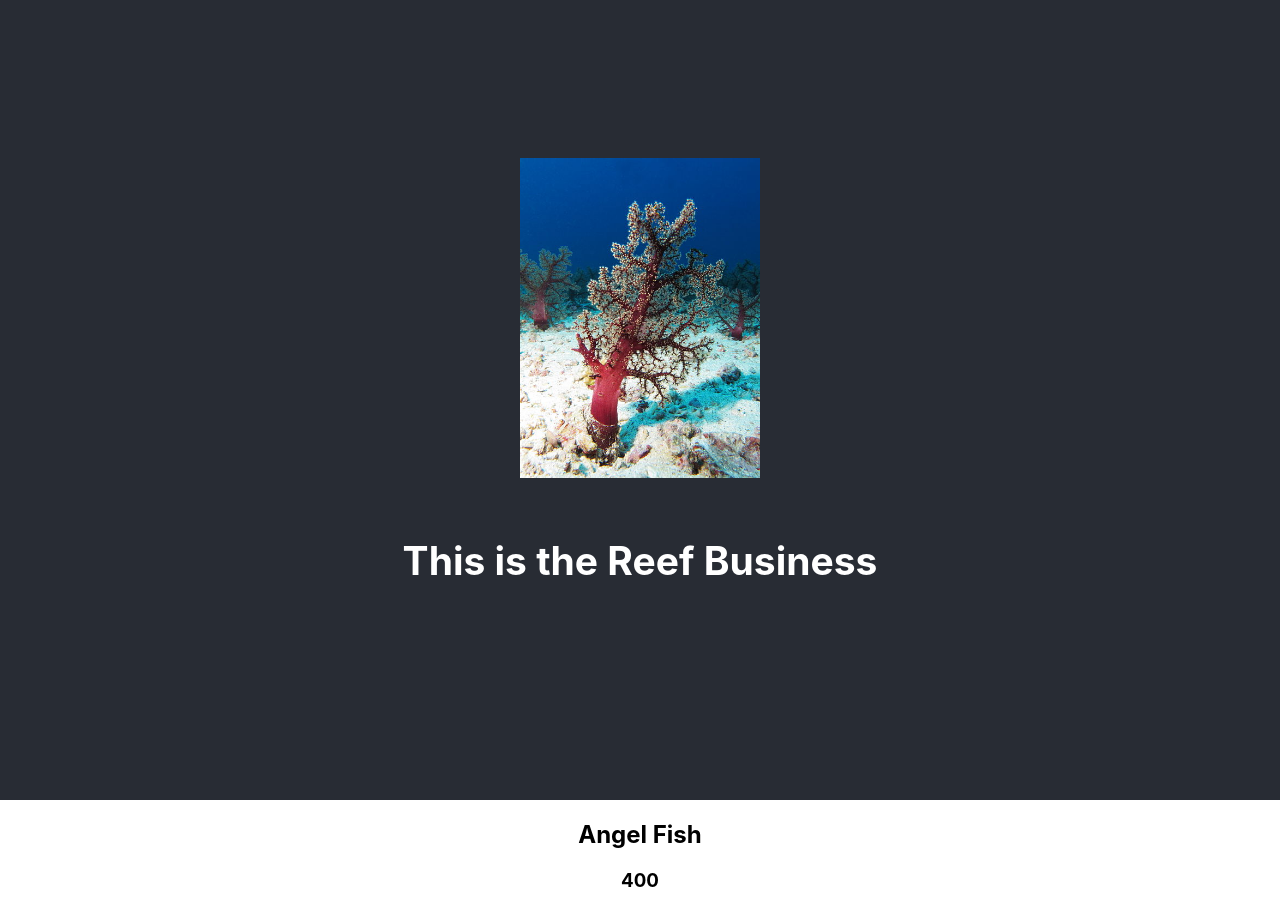
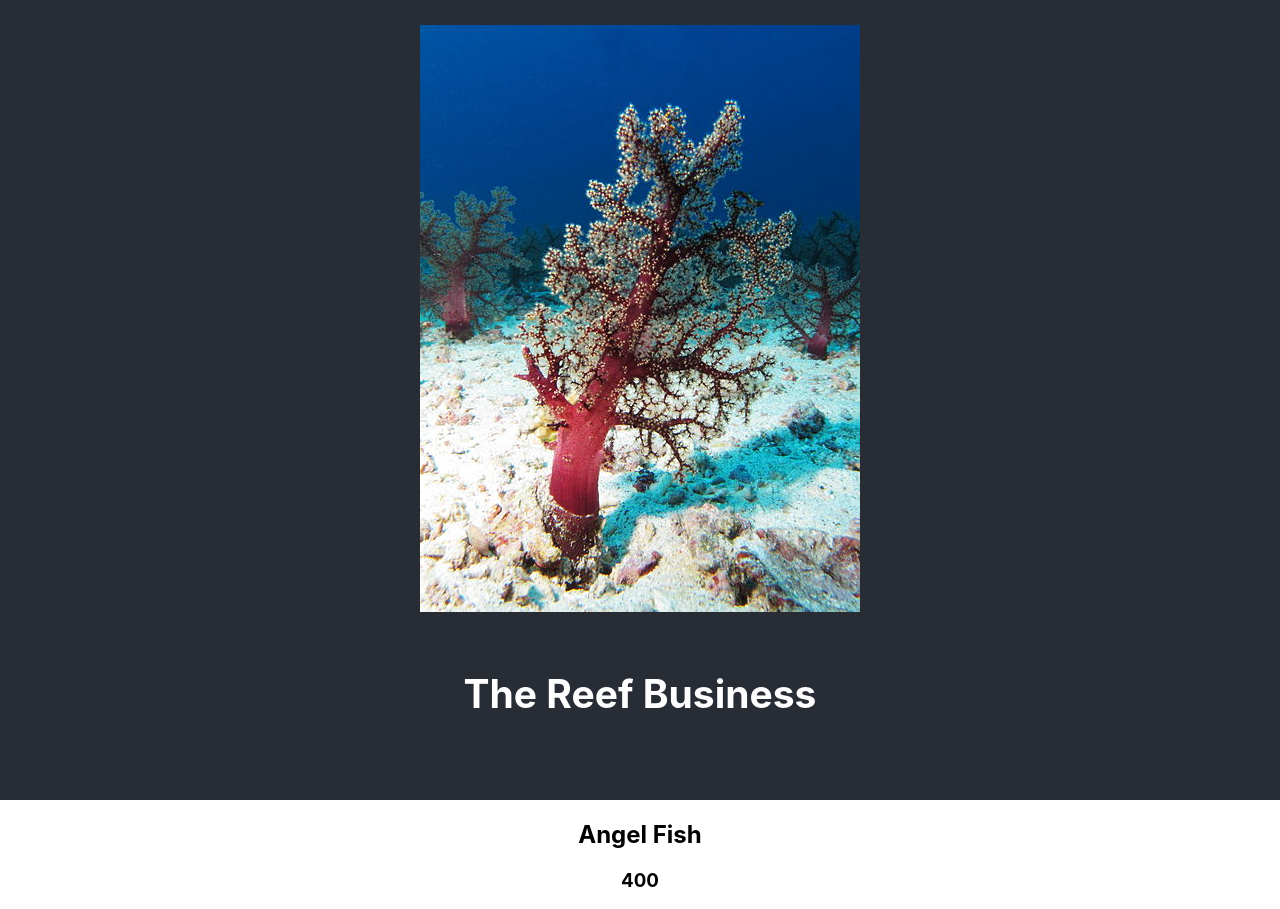
Before and after one commit to davidsanchezr81/React-Project, a React (Create React App) app: page / in a window 1280 px wide. Shown: the top 909 px of the page. Built offline with nearby package versions, Linux system fonts and the light colour scheme.

Commit message:
Small pictures added to the list in component 1

```diff
--- a/src/App.js
+++ b/src/App.js
@@ -14,7 +14,7 @@ function App() {
   return (
     <div className="App">
       <header className="App-header">
-        <img src={coral} className="App-logo" alt="logo"/>
+        <img src={coral} className="coral-logo" alt="logo"/>
         <p>
             {PublishingFeature(name, lastname)}
         </p>
@@ -36,7 +36,7 @@ function App() {
 
 
 function PublishingFeature(name, lastname){
-  var presentacion = <h2>This is the {name}  {lastname}</h2>
+  var presentacion = <h2>The {name}  {lastname}</h2>
   return presentacion;
 }
 
--- a/src/components/Component1.js
+++ b/src/components/Component1.js
@@ -20,7 +20,7 @@ class Component1 extends React.Component{
                     fish.nicknames.map((nicknames, i) => {
                         return(
                             <li key={i}>
-                                {nicknames}
+                                {nicknames} {<img src={coral} className="coral-logo" alt="logo" height="42" width="42"/>}
                             </li>
                         );
                     })
```
